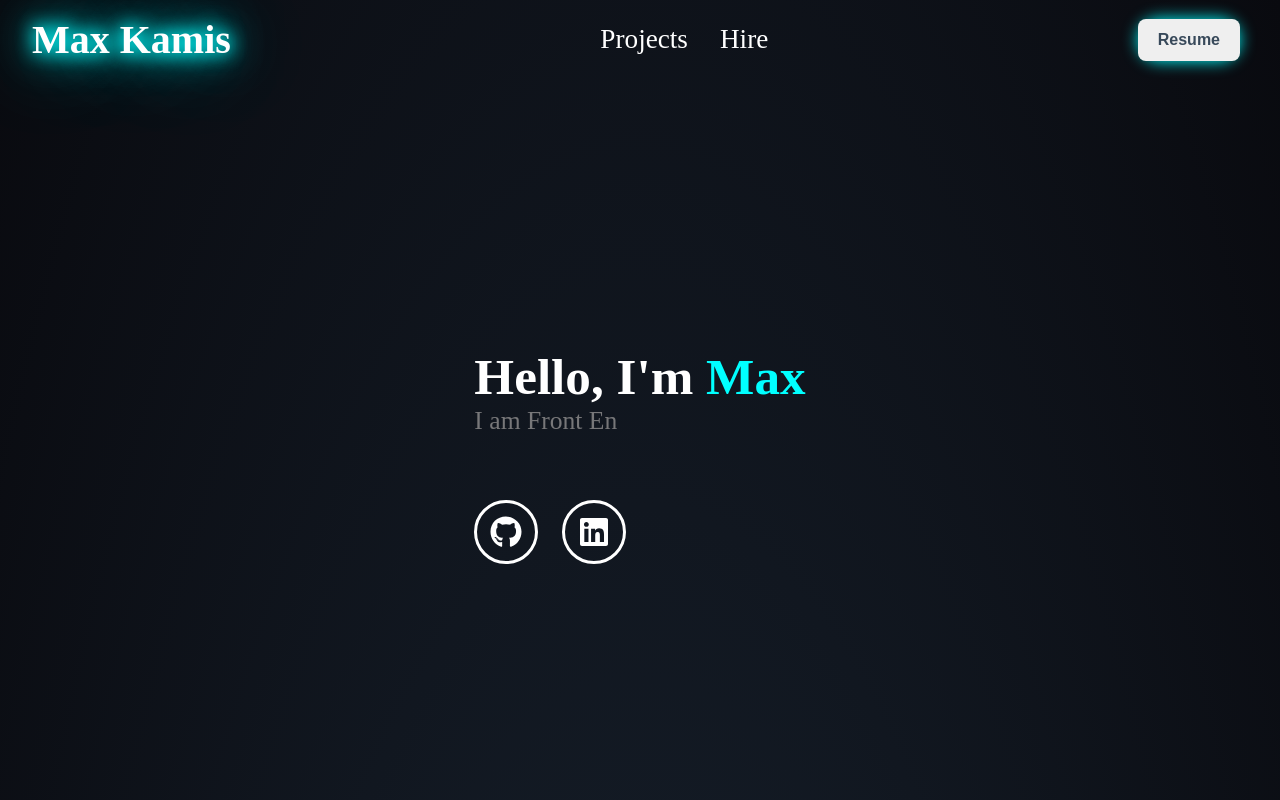
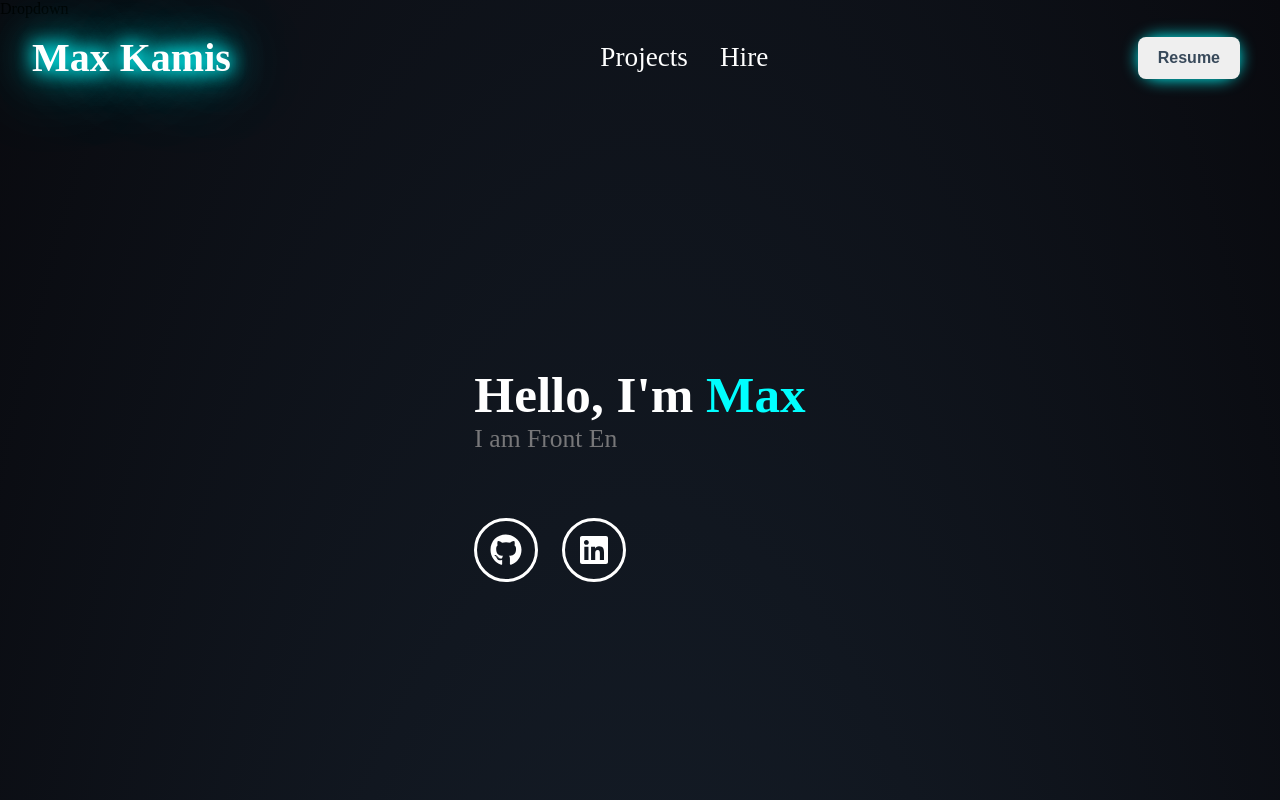
Before and after one commit to MaxKamis/portfolio-site, a React (Vite) app: page / in a window 1280 px wide. Shown: the top 800 px of the page. Built offline with nearby package versions, Linux system fonts and the light colour scheme.

Commit message:
Create Modal/Dropdown

```diff
--- /dev/null
+++ b/src/components/Dropdown/Dropdown.jsx
@@ -0,0 +1,10 @@
+import "./Dropdown.scss"
+
+
+const Dropdown = () => {
+  return (
+    <div>Dropdown</div>
+  )
+}
+
+export default Dropdown
--- a/src/pages/HomePage.jsx
+++ b/src/pages/HomePage.jsx
@@ -1,10 +1,12 @@
 import Hero from "../components/Hero/Hero.jsx";
 import Projects from "../components/Projects/Projects.jsx";
 import Header from "../components/Header/Header.jsx";
+import Dropdown from "../components/Dropdown/Dropdown.jsx";
 
 function HomePage() {
   return (
     <>
+      <Dropdown />
       <Header />
       <Hero />
       <Projects />
```
Also changed, not shown: src/components/Dropdown/Dropdown.scss (added).
